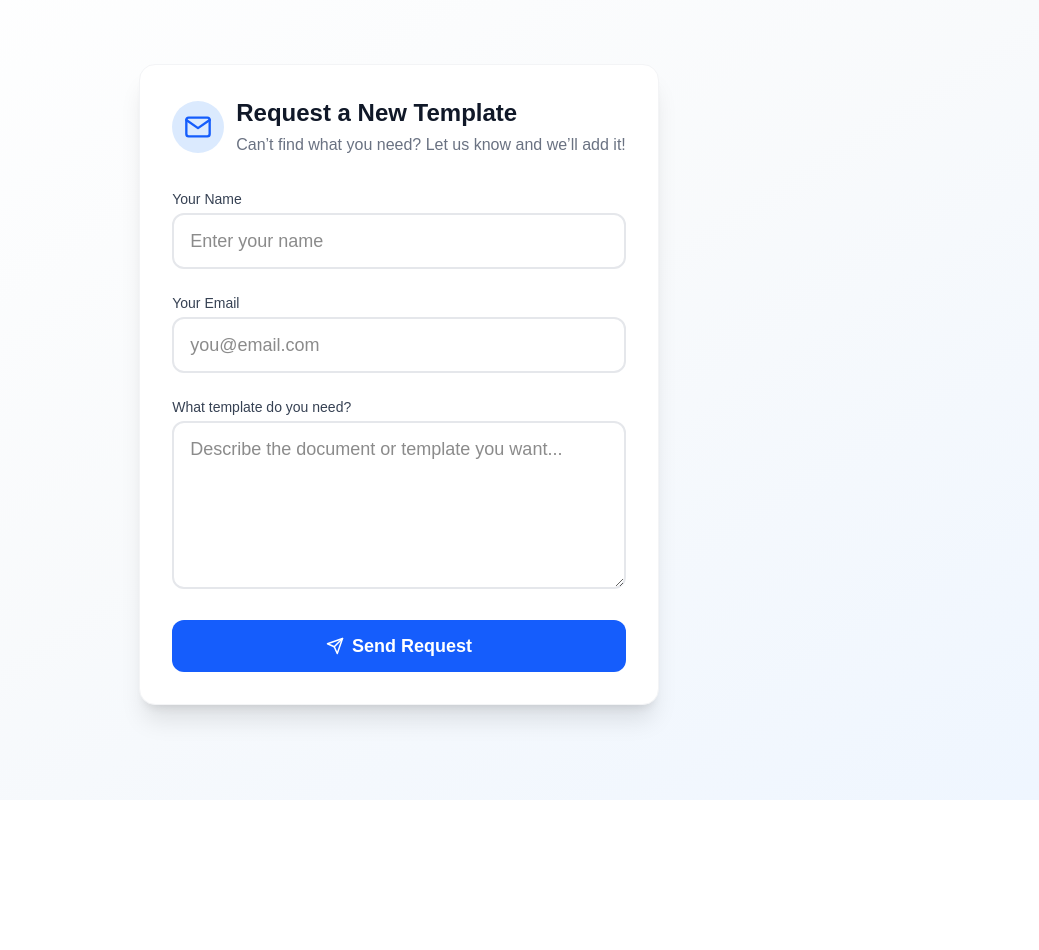
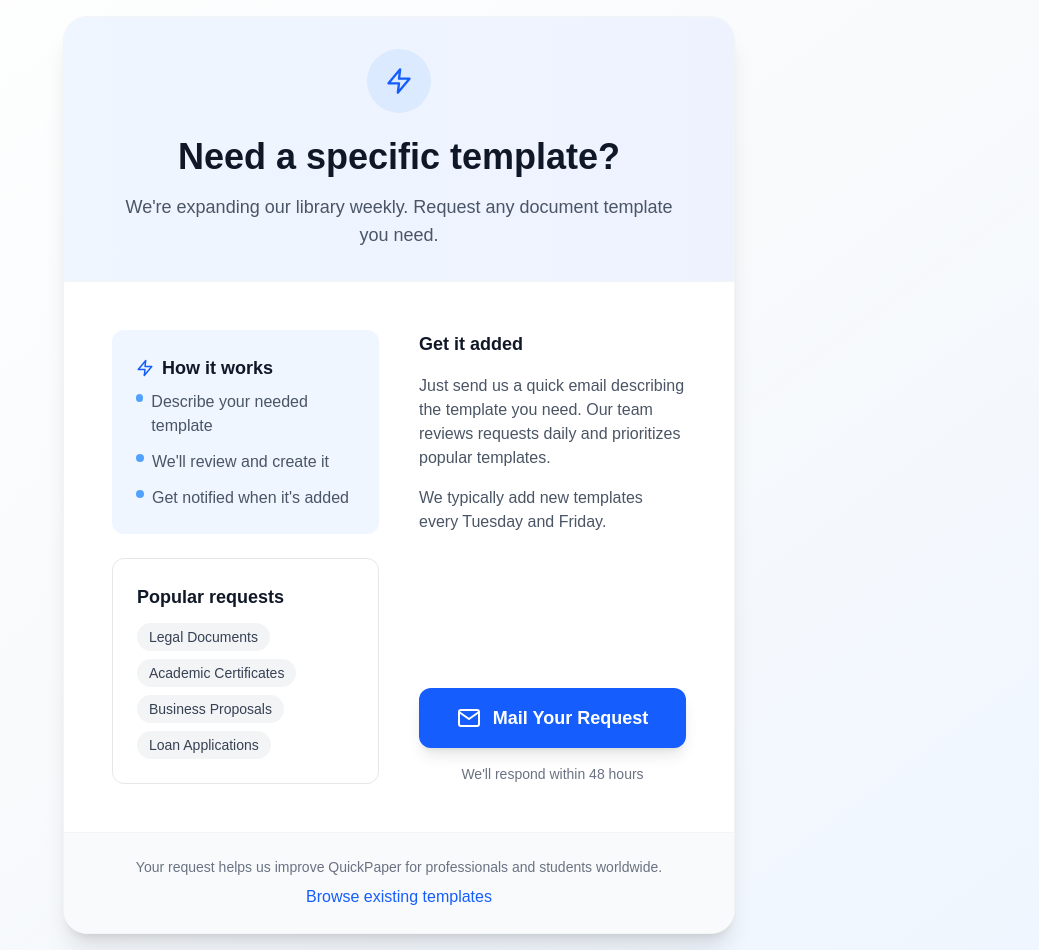
Before and after one commit to aditiappemane/QuickPaper, a Next.js app: page /request-template in a window 1280 px wide. Shown: the whole page, without its empty margins (241-1280 px from the left). Before the commit the page ends 800 px from the top, so only its background shows below. Built offline with nearby package versions, Linux system fonts and the light colour scheme.

Commit message:
Updated the page.tsx

```diff
--- a/src/app/request-template/page.tsx
+++ b/src/app/request-template/page.tsx
@@ -1,113 +1,121 @@
 "use client";
-import { useState } from "react";
-import { FiSend, FiMail } from "react-icons/fi";
+import { FiMail, FiZap } from "react-icons/fi";
 import { motion } from "framer-motion";
 import Link from "next/link";
 
 export default function RequestTemplatePage() {
-  const [name, setName] = useState("");
-  const [email, setEmail] = useState("");
-  const [templateDetails, setTemplateDetails] = useState("");
-  const [submitted, setSubmitted] = useState(false);
-
-  const handleSubmit = (e: React.FormEvent) => {
-    e.preventDefault();
-    window.open(
-      `mailto:kkishlay502@gmail.com?subject=New Template Request from QuickPaper&body=Name: ${encodeURIComponent(
-        name
-      )}%0AEmail: ${encodeURIComponent(email)}%0ADetails: ${encodeURIComponent(
-        templateDetails
-      )}`,
-      "_blank"
-    );
-    setSubmitted(true);
-  };
-
   return (
-    <div className="min-h-screen flex flex-col bg-gradient-to-br from-white via-slate-50 to-blue-50">
+    <div className="min-h-screen flex flex-col items-center justify-center bg-gradient-to-br from-white via-slate-50 to-blue-50 p-4">
       <motion.div
         initial={{ opacity: 0, y: 24 }}
         animate={{ opacity: 1, y: 0 }}
-        transition={{ duration: 0.5 }}
-        className="max-w-xl mx-auto my-16 bg-white rounded-2xl shadow-xl border border-gray-100 p-8"
+        transition={{ duration: 0.5, ease: "easeOut" }}
+        className="w-full max-w-2xl bg-white rounded-3xl shadow-xl border border-gray-100 overflow-hidden"
       >
-        <div className="mb-8 flex items-center gap-3">
-          <div className="bg-blue-100 text-blue-600 rounded-full p-3">
-            <FiMail size={28} />
+        {/* Header */}
+        <div className="bg-gradient-to-r from-blue-50 to-indigo-50 p-8 text-center border-b border-gray-100">
+          <div className="inline-flex items-center justify-center w-16 h-16 bg-blue-100 text-blue-600 rounded-full mb-6">
+            <FiZap size={28} />
           </div>
-          <div>
-            <h1 className="text-2xl font-bold text-gray-900 mb-1">
-              Request a New Template
+          <h1 className="text-3xl md:text-4xl font-bold text-gray-900 mb-4">
+            Need a specific template?
           </h1>
-            <p className="text-gray-500">
-              Can’t find what you need? Let us know and we’ll add it!
+          <p className="text-lg text-gray-600 max-w-xl mx-auto">
+            We're expanding our library weekly. Request any document template
+            you need.
+          </p>
+        </div>
+
+        {/* Content */}
+        <div className="p-8 md:p-12">
+          <div className="grid grid-cols-1 md:grid-cols-2 gap-10">
+            <div className="space-y-6">
+              <div className="bg-blue-50 rounded-xl p-6">
+                <h3 className="font-bold text-gray-900 text-lg mb-2 flex items-center gap-2">
+                  <FiZap className="text-blue-600" />
+                  How it works
+                </h3>
+                <ul className="space-y-3 text-gray-600">
+                  <li className="flex items-start gap-2">
+                    <div className="mt-1 w-2 h-2 bg-blue-400 rounded-full"></div>
+                    <span>Describe your needed template</span>
+                  </li>
+                  <li className="flex items-start gap-2">
+                    <div className="mt-1 w-2 h-2 bg-blue-400 rounded-full"></div>
+                    <span>We'll review and create it</span>
+                  </li>
+                  <li className="flex items-start gap-2">
+                    <div className="mt-1 w-2 h-2 bg-blue-400 rounded-full"></div>
+                    <span>Get notified when it's added</span>
+                  </li>
+                </ul>
+              </div>
+
+              <div className="border border-gray-200 rounded-xl p-6">
+                <h3 className="font-bold text-gray-900 text-lg mb-3">
+                  Popular requests
+                </h3>
+                <div className="flex flex-wrap gap-2">
+                  <span className="px-3 py-1 bg-gray-100 text-gray-700 rounded-full text-sm">
+                    Legal Documents
+                  </span>
+                  <span className="px-3 py-1 bg-gray-100 text-gray-700 rounded-full text-sm">
+                    Academic Certificates
+                  </span>
+                  <span className="px-3 py-1 bg-gray-100 text-gray-700 rounded-full text-sm">
+                    Business Proposals
+                  </span>
+                  <span className="px-3 py-1 bg-gray-100 text-gray-700 rounded-full text-sm">
+                    Loan Applications
+                  </span>
+                </div>
+              </div>
+            </div>
+
+            <div className="flex flex-col justify-between">
+              <div className="space-y-4">
+                <h3 className="font-bold text-gray-900 text-lg">
+                  Get it added
+                </h3>
+                <p className="text-gray-600">
+                  Just send us a quick email describing the template you need.
+                  Our team reviews requests daily and prioritizes popular
+                  templates.
+                </p>
+                <p className="text-gray-600">
+                  We typically add new templates every Tuesday and Friday.
+                </p>
+              </div>
+
+              <div className="mt-8">
+                <a
+                  href="mailto:kkishlay502@gmail.com?subject=Template%20Request%20for%20QuickPaper"
+                  className="w-full flex items-center justify-center gap-3 px-6 py-4 bg-blue-600 text-white rounded-xl font-semibold text-lg hover:bg-blue-700 transition-all shadow-lg"
+                >
+                  <FiMail size={24} />
+                  Mail Your Request
+                </a>
+                <p className="text-center text-gray-500 text-sm mt-4">
+                  We'll respond within 48 hours
                 </p>
               </div>
             </div>
-        {submitted ? (
-          <div className="flex flex-col items-center py-12">
-            <div className="text-green-600 text-3xl mb-2">Thank you!</div>
-            <div className="text-gray-700 text-center mb-4">
-              Your request has been opened in your email app.
-              <br />
-              We’ll review and try to add your template soon.
           </div>
+        </div>
+
+        {/* Footer */}
+        <div className="bg-gray-50 border-t border-gray-100 p-6 text-center">
+          <p className="text-gray-500 text-sm">
+            Your request helps us improve QuickPaper for professionals and
+            students worldwide.
+          </p>
           <Link
             href="/templates"
-              className="text-blue-600 hover:underline font-medium"
+            className="inline-block text-blue-600 hover:underline mt-2"
           >
-              Back to Templates
+            Browse existing templates
           </Link>
         </div>
-        ) : (
-          <form className="space-y-6" onSubmit={handleSubmit}>
-            <div>
-              <label className="block text-sm font-medium text-gray-700 mb-1">
-                Your Name
-              </label>
-              <input
-                type="text"
-                className="w-full border-2 border-gray-200 rounded-xl px-4 py-3 focus:border-blue-500 focus:outline-none transition text-lg bg-white box-border"
-                placeholder="Enter your name"
-                value={name}
-                onChange={(e) => setName(e.target.value)}
-                required
-              />
-            </div>
-            <div>
-              <label className="block text-sm font-medium text-gray-700 mb-1">
-                Your Email
-              </label>
-              <input
-                type="email"
-                className="w-full border-2 border-gray-200 rounded-xl px-4 py-3 focus:border-blue-500 focus:outline-none transition text-lg bg-white box-border"
-                placeholder="you@email.com"
-                value={email}
-                onChange={(e) => setEmail(e.target.value)}
-                required
-              />
-            </div>
-            <div>
-              <label className="block text-sm font-medium text-gray-700 mb-1">
-                What template do you need?
-              </label>
-              <textarea
-                className="w-full border-2 border-gray-200 rounded-xl px-4 py-3 focus:border-blue-500 focus:outline-none transition text-lg bg-white box-border"
-                placeholder="Describe the document or template you want..."
-                rows={5}
-                value={templateDetails}
-                onChange={(e) => setTemplateDetails(e.target.value)}
-                required
-              />
-            </div>
-            <button
-              type="submit"
-              className="w-full flex items-center justify-center gap-2 px-6 py-3 bg-blue-600 text-white rounded-xl font-semibold text-lg hover:bg-blue-700 transition"
-            >
-              <FiSend /> Send Request
-            </button>
-          </form>
-        )}
       </motion.div>
     </div>
   );
```
Lines whose indentation alone changed are shown as unchanged.
